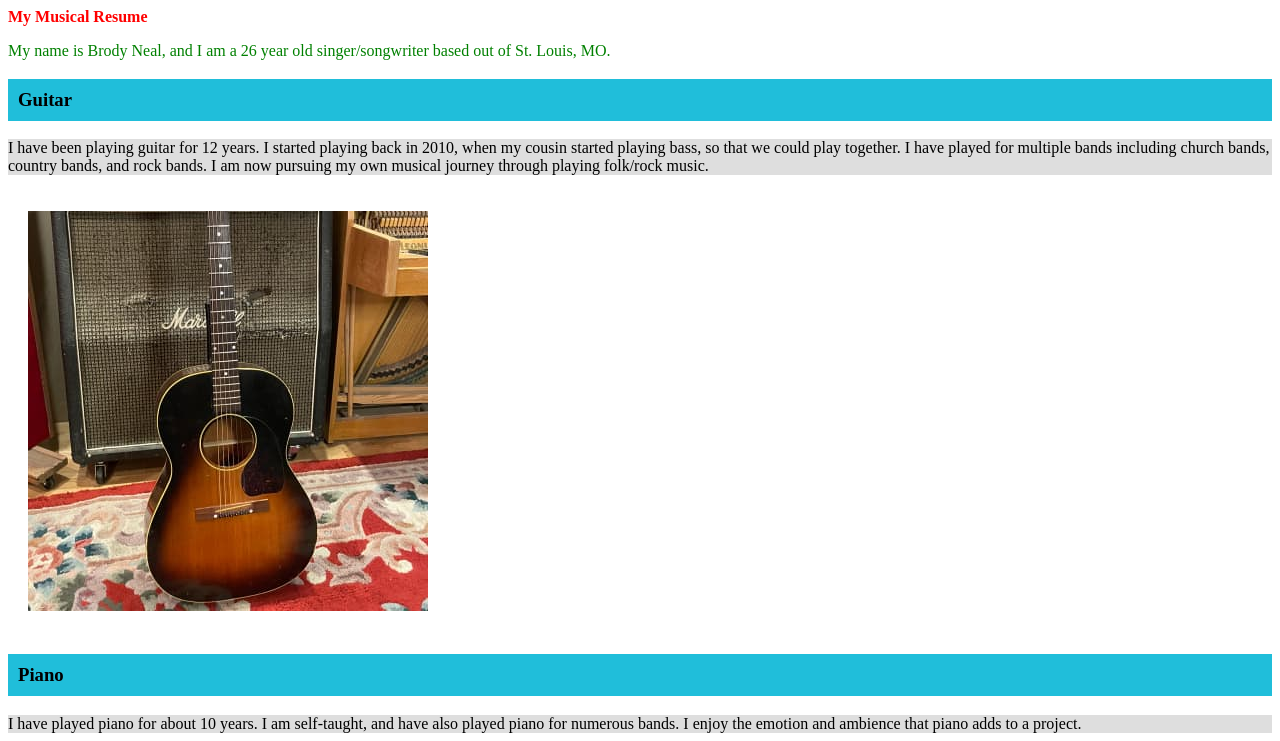
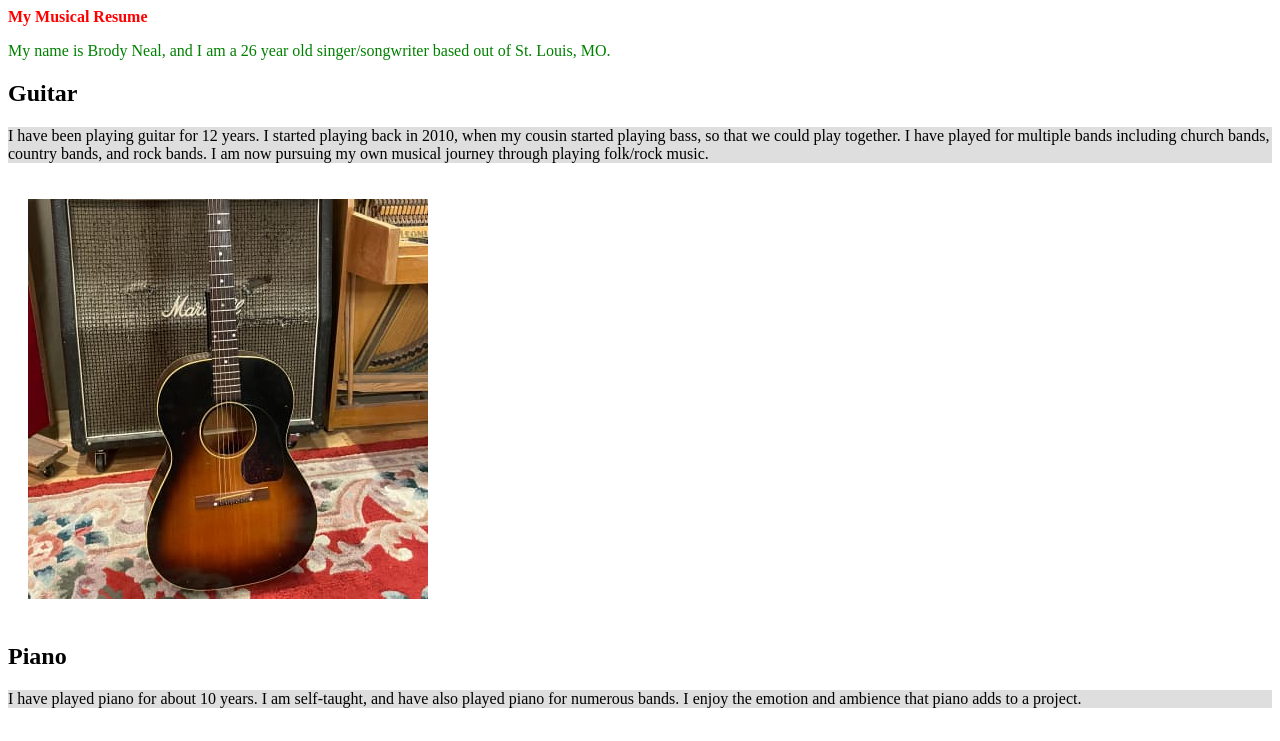
Before and after one commit to Stl-LC101-MAY-2022/js-assignment-4-html-me-something-brodyneal, a website: page index.html in a window 1280 px wide. Shown: the top 741 px of the page. Drawn offline with Linux system fonts and the light colour scheme.

Commit message:
still trying

```diff
--- a/index.html
+++ b/index.html
@@ -10,10 +10,10 @@
    <body>
       <p id="testP" class="funParagraph">My name is Brody Neal, and I am a 26 year old singer/songwriter based out of St. Louis, MO.</p>
       <article>
-         <h3>Guitar</h3>
+         <h1>Guitar</h1>
          <p class="guitar">I have been playing guitar for 12 years. I started playing back in 2010, when my cousin started playing bass, so that we could play together. I have played for multiple bands including church bands, country bands, and rock bands. I am now pursuing my own musical journey through playing folk/rock music.</p>
          <img src="images/guitar.jpeg" alt="Guitar">
-         <h3>Piano</h3>
+         <h2>Piano</h2>
          <p class="guitar">I have played piano for about 10 years. I am self-taught, and have also played piano for numerous bands. I enjoy the emotion and ambience that piano adds to a project.</p>
          <img src="images/piano.jpeg" alt="Piano">
          <h3>Vocals</h3>
```
